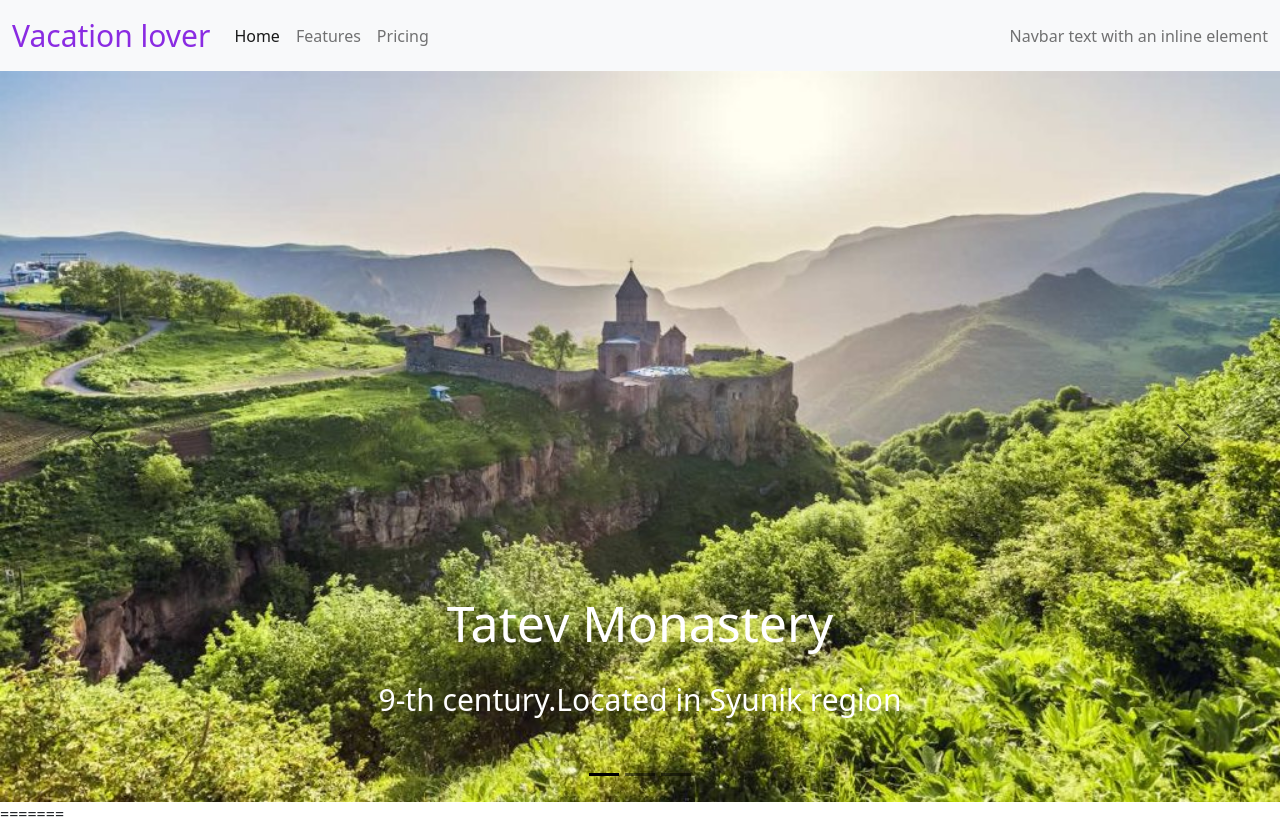
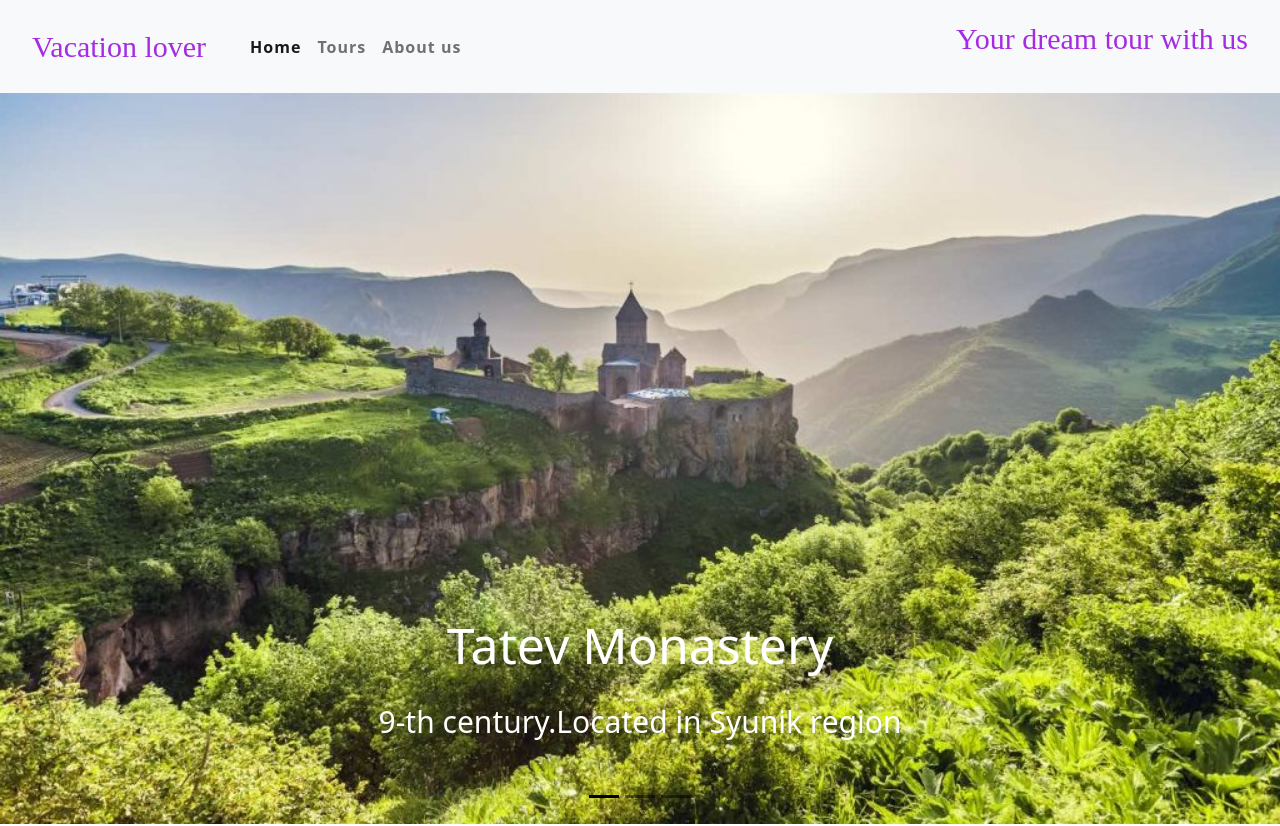
Before and after one commit to Surenarmenia/Suren-Arabachyan, a plain HTML site: page Suren_arabachyan/index.html in a window 1280 px wide. Shown: the top 826 px of the page. Drawn offline with nearby package versions, Linux system fonts and the light colour scheme.

Commit message:
index.html

```diff
--- a/Suren_arabachyan/css/style.css
+++ b/Suren_arabachyan/css/style.css
@@ -1,3 +1,21 @@
+.navbar-nav {
+    margin-left: 20px;
+}
+
+.nav-item .nav-link {
+    font-size: 16px;
+    font-weight: 550;
+    color: black;
+    letter-spacing: 1px;
+    border-radius: 3px;
+    transition: 0, 5s ease;
+}
+
+.nav-item .nav-link:hover {
+    background-color: rgb(165, 43, 226);
+    color: #ffffff;
+}
+
 .mainphotos {
     width: 100%;
     height: 80%;
@@ -7,7 +25,6 @@
 .monasterytitle {
     color: #ffffff;
     font-size: 50px;
-    /* margin-bottom: 50px; */
 }
 
 .monasterysubtitle {
@@ -17,6 +34,15 @@
 }
 
 .logo {
-    color: blueviolet;
+    margin-left: 20px;
+    color: rgb(165, 43, 226);
     font-size: 30px;
+    font-family: 'Times New Roman', Times, serif
 }
+
+.righttext {
+    margin-right: 20px;
+    font-family: 'Times New Roman', Times, serif;
+    font-size: 30px;
+    color: rgb(165, 43, 226);
+}
--- a/Suren_arabachyan/index.html
+++ b/Suren_arabachyan/index.html
@@ -22,8 +22,6 @@
 </head>
 
 <body>
-
-    <body>
     <nav class="navbar navbar-expand-lg navbar-light bg-light">
         <div class="container-fluid">
             <a class="navbar-brand" href="../Suren_arabachyan/index.html"><span class="logo">Vacation
@@ -38,14 +36,14 @@
                         <a class="nav-link active" aria-current="page" href="#">Home</a>
                     </li>
                     <li class="nav-item">
-                            <a class="nav-link" href="#">Features</a>
+                        <a class="nav-link" href="#">Tours</a>
                     </li>
                     <li class="nav-item">
-                            <a class="nav-link" href="#">Pricing</a>
+                        <a class="nav-link" href="#">About us</a>
                     </li>
                 </ul>
                 <span class="navbar-text">
-                        Navbar text with an inline element
+                    <p class="righttext">Your dream tour with us</p>
                 </span>
             </div>
         </div>
@@ -73,8 +71,7 @@
                     </div>
                 </div>
                 <div class="carousel-item" data-bs-interval="2000">
-                        <img src="../Suren_arabachyan/photos/Sevan_monastry.jpg" class="d-block w-100"
-                            alt="Sevan_monastry">
+                    <img src="../Suren_arabachyan/photos/Sevan_monastry.jpg" class="d-block w-100" alt="Sevan_monastry">
                     <div class="carousel-caption d-none d-md-block">
                         <p class="monasterytitle">Sevan Monastery</p>
                         <p class="monasterysubtitle">9-th century. Located in Sevan peninsula, Gegharkunik region
@@ -127,8 +124,7 @@
                     </div>
                 </div>
                 <div class="carousel-item" data-bs-interval="2000">
-                        <img src="../Suren_arabachyan/photos/Sevan_monastry.jpg" class="d-block w-100"
-                            alt="Sevan_monastry">
+                    <img src="../Suren_arabachyan/photos/Sevan_monastry.jpg" class="d-block w-100" alt="Sevan_monastry">
                     <div class="carousel-caption d-none d-md-block">
                         <p class="monasterytitle">Sevan Monastery</p>
                         <p class="monasterysubtitle">9-th century. Located in Sevan peninsula, Gegharkunik region
```
Lines whose indentation alone changed are shown as unchanged.
